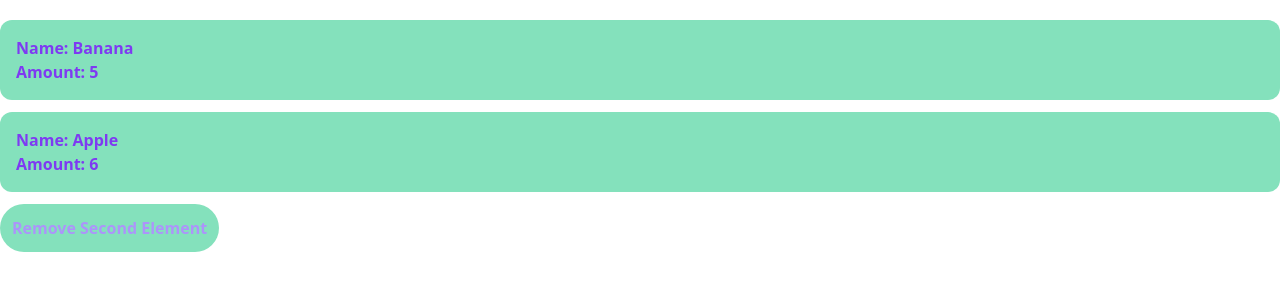
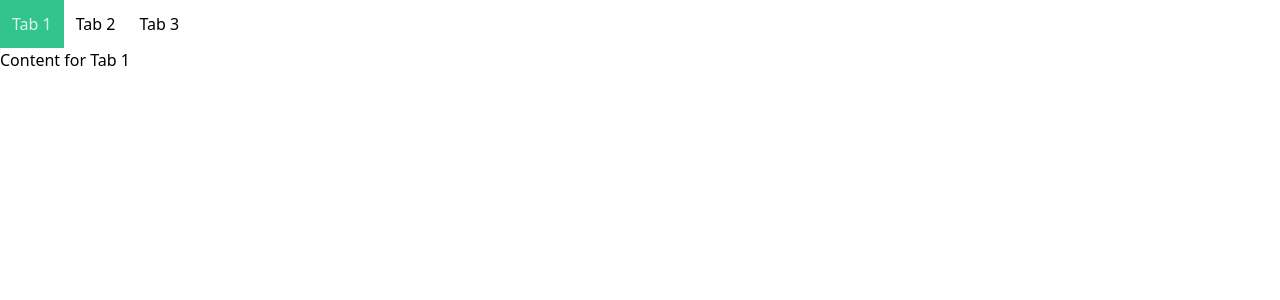
Before and after one commit to Mark-Alexis-Posadas/learn-zustand, a React (Vite) app: page / in a window 1280 px wide. Shown: the top 300 px of the page. Built offline with nearby package versions, Linux system fonts and the light colour scheme.

Commit message:
Added tabs

```diff
--- a/src/App.jsx
+++ b/src/App.jsx
@@ -1,9 +1,9 @@
-import RemoveElement from "./components/RemoveElement/RemoveElement";
+import Tab from "./components/Tab/Tab";
 
 const App = () => {
   return (
     <div>
-      <RemoveElement />
+      <Tab />
     </div>
   );
 };
--- /dev/null
+++ b/src/components/Tab/Tab.jsx
@@ -0,0 +1,31 @@
+import useTab from "./useTab";
+export default function Tab() {
+  const { tabs, activeTab, setActiveTab } = useTab((state) => {
+    return {
+      tabs: state.tabs,
+      activeTab: state.activeTab,
+      setActiveTab: state.setActiveTab,
+    };
+  });
+  return (
+    <>
+      <ul className="flex items-center">
+        {tabs.map((tab, index) => {
+          return (
+            <li
+              key={index}
+              onClick={() => setActiveTab(index)}
+              className={`p-3 text-dark ${
+                activeTab === index ? "bg-green-400 text-green-100" : ""
+              }`}
+            >
+              {tab.title}
+            </li>
+          );
+        })}
+      </ul>
+
+      <div>{tabs[activeTab].content}</div>
+    </>
+  );
+}
--- /dev/null
+++ b/src/components/Tab/useTab.js
@@ -0,0 +1,13 @@
+import { create } from "zustand";
+const tabData = [
+  { title: "Tab 1", content: "Content for Tab 1" },
+  { title: "Tab 2", content: "Content for Tab 2" },
+  { title: "Tab 3", content: "Content for Tab 3" },
+];
+const useTab = create((set) => ({
+  tabs: tabData,
+  activeTab: 0,
+  setActiveTab: (idx) => set({ activeTab: idx }),
+}));
+
+export default useTab;
```
